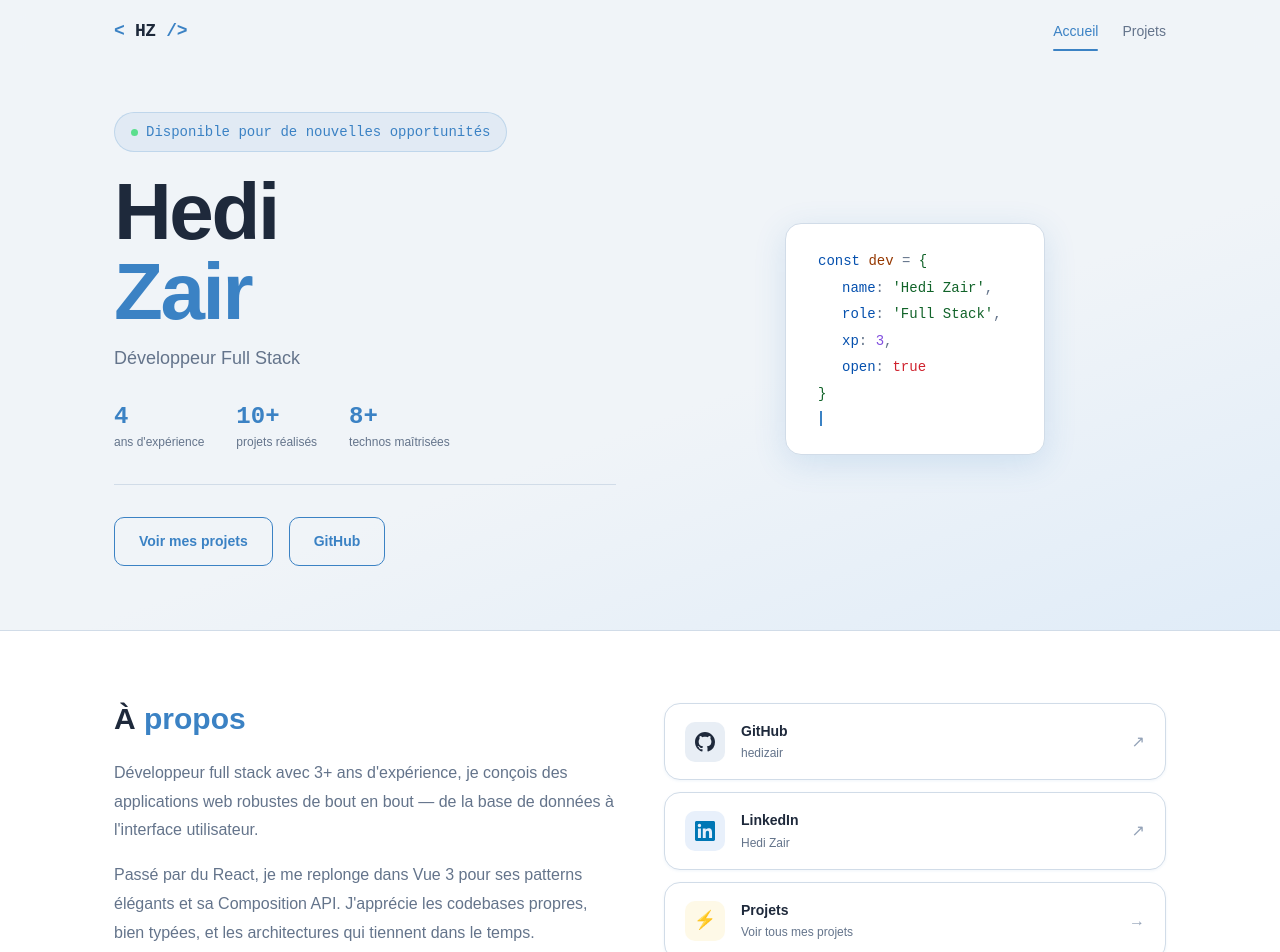
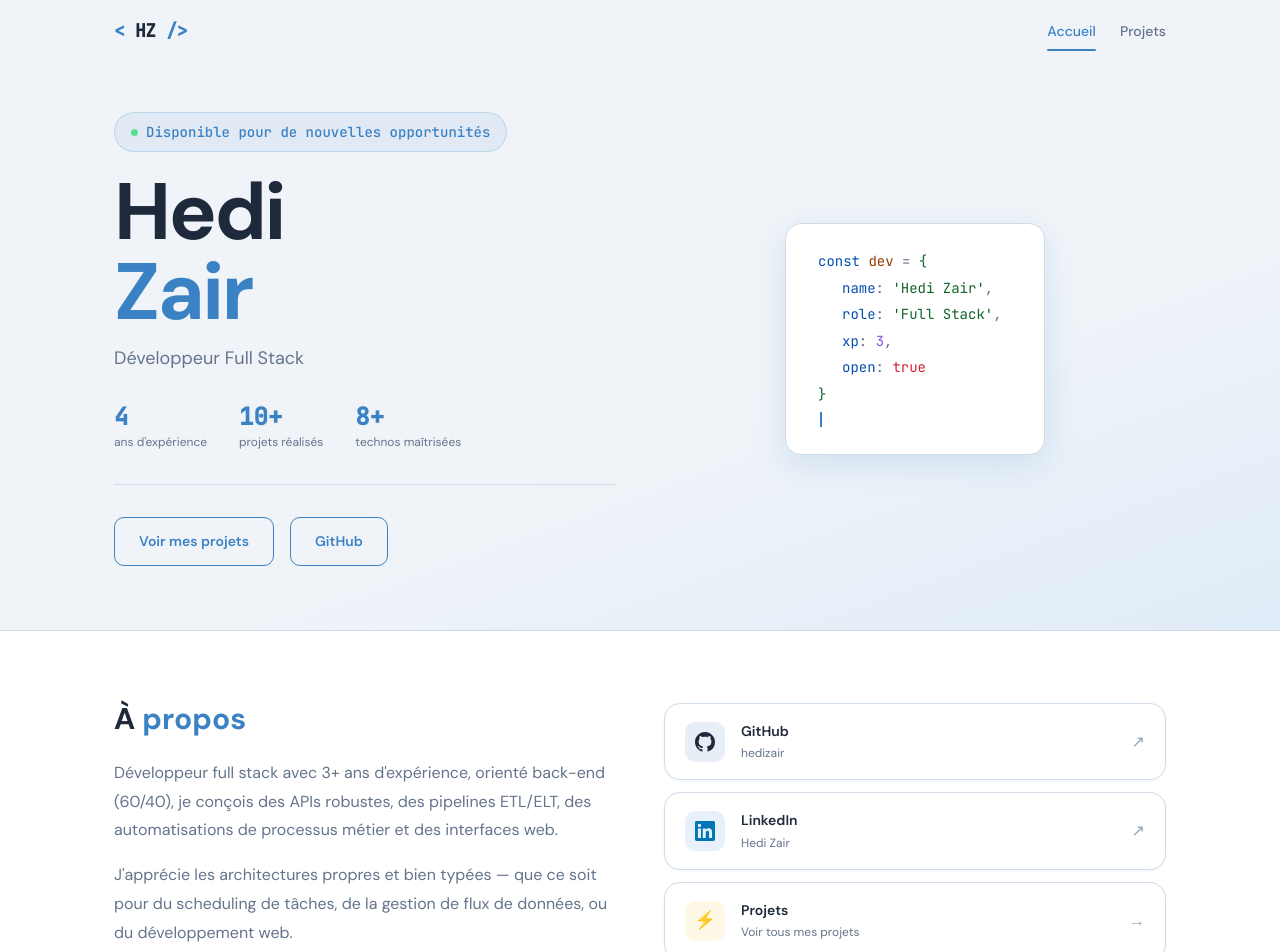
Before and after one commit to hedizair/hedizair.github.io, a Vue app: page / in a window 1280 px wide. Shown: the top 952 px of the page. Built offline with nearby package versions, Linux system fonts and the light colour scheme; the HTML template or start-up script is replaced by a standard one.

Commit message:
some fixs

```diff
--- a/src/assets/main.css
+++ b/src/assets/main.css
@@ -2,6 +2,11 @@
    VARIABLES GLOBALES — toute la palette est définie ici.
    Pour changer une couleur sur tout le site, tu modifies juste ici.
    ============================================================ */
+
+   /* ============================================================
+   FONTS — import Google Fonts
+   ============================================================ */
+@import url('https://fonts.googleapis.com/css2?family=DM+Sans:wght@400;500;600;700&family=JetBrains+Mono:wght@400;500&display=swap');
 :root {
   /* Palette principale — bleus doux et neutres */
   --color-bg:            #f0f4f8;   /* fond général, blanc légèrement bleuté */
@@ -217,8 +222,3 @@ button {
   background-color: var(--color-primary);
   color: #fff;
 }
-
-/* ============================================================
-   FONTS — import Google Fonts
-   ============================================================ */
-@import url('https://fonts.googleapis.com/css2?family=DM+Sans:wght@400;500;600;700&family=JetBrains+Mono:wght@400;500&display=swap');
--- a/src/data/abouts.ts
+++ b/src/data/abouts.ts
@@ -4,9 +4,8 @@ export const abouts: Abouts = {
     firstName: 'Hedi',
     lastName: 'Zair',
     jobTitle: 'Développeur Full Stack',
-    presentation1: "Développeur full stack avec 3+ ans d'expérience, je conçois des applications web robustes de bout en bout — de la base de données à l'interface utilisateur.",
-    presentation2: "Passé par du React, je me replonge dans Vue 3 pour ses patterns élégants et sa Composition API. J'apprécie les codebases propres, bien typées, et les architectures qui tiennent dans le temps.",
-    stats: [
+    presentation1: "Développeur full stack avec 3+ ans d'expérience, orienté back-end (60/40), je conçois des APIs robustes, des pipelines ETL/ELT, des automatisations de processus métier et des interfaces web.",
+    presentation2: "J'apprécie les architectures propres et bien typées — que ce soit pour du scheduling de tâches, de la gestion de flux de données, ou du développement web.", stats: [
         { value: '4', label: 'ans d\'expérience' },
         { value: '10+', label: 'projets réalisés' },
         { value: '8+', label: 'technos maîtrisées' },
```
